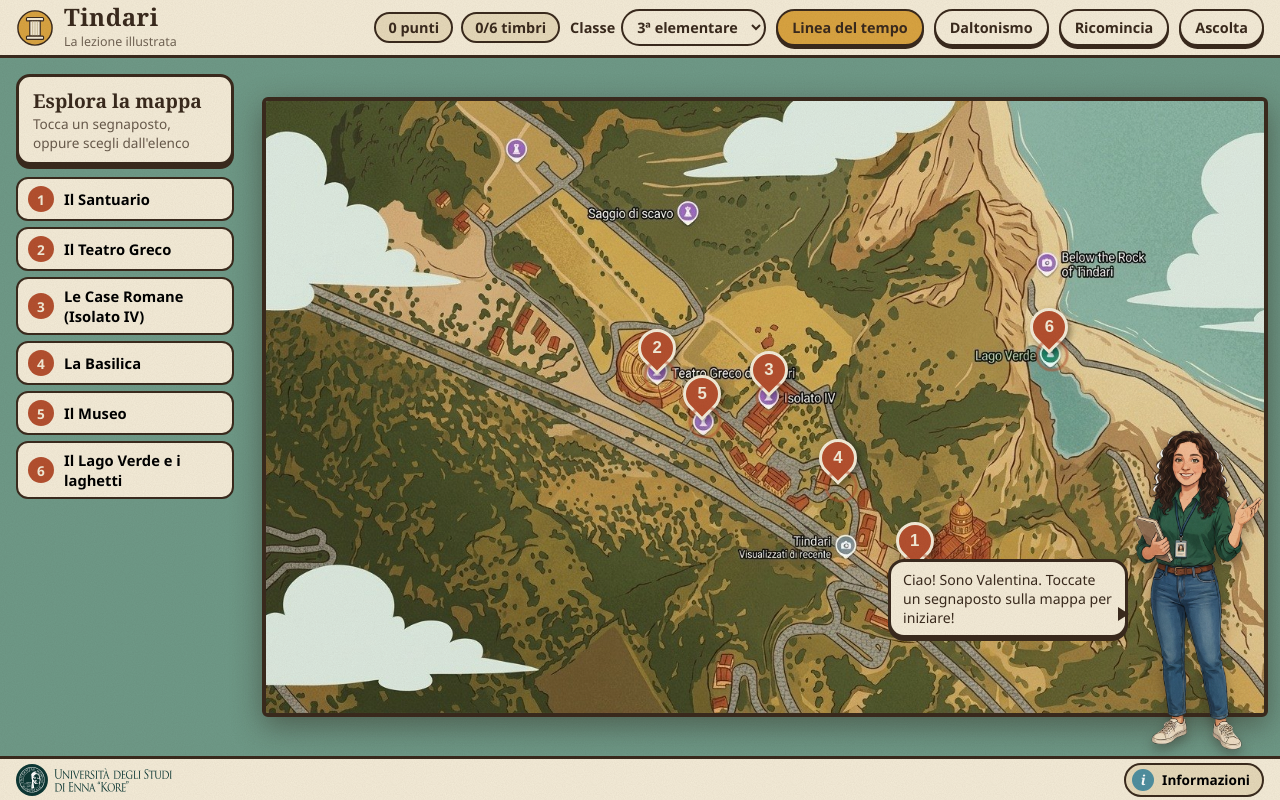
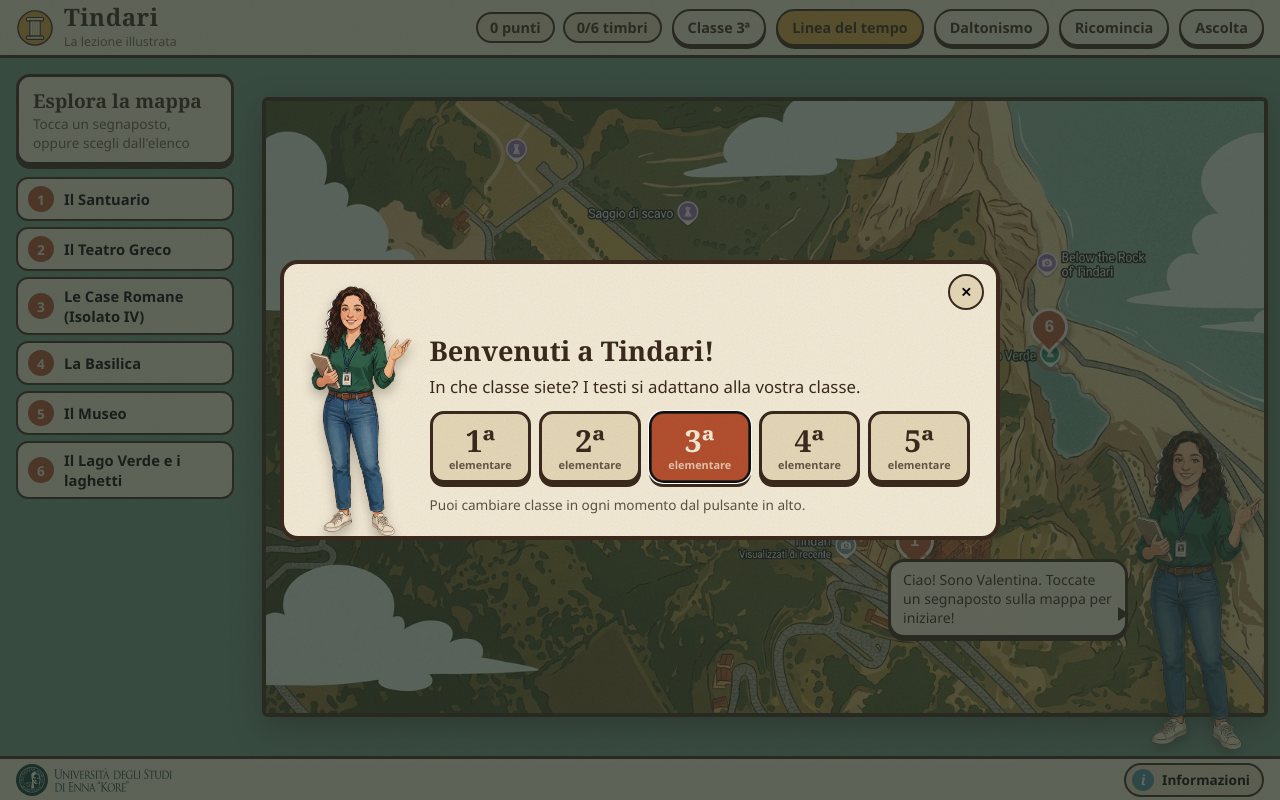
Before and after one commit to valentinamercadante/tesidilaureamercadantevalentina, a plain HTML site: page index.html in a window 1280 px wide. Drawn offline with Linux system fonts and the light colour scheme.

Commit message:
Sposta la scelta della classe in una finestra di benvenuto

```diff
--- a/app.js
+++ b/app.js
@@ -189,12 +189,16 @@ function setLevel(n) {
   const l = lv();
   document.documentElement.style.setProperty("--fs", l.fs);
   document.documentElement.classList.toggle("caps", l.caps);
-  $("sel-classe").value = n;
+  $("btn-classe").textContent = `Classe ${l.label}`;
+  document.querySelectorAll(".lvl").forEach((b) => b.classList.toggle("on", +b.dataset.n === n));
   const c = $("classe"); if (!c.value.trim() || /^[1-5]ª\s*$/.test(c.value)) c.value = l.label + " ";
   if (cur) { closeCard(); $("s-intro").textContent = tx().story[0]; }
 }
-$("sel-classe").innerHTML = LIVELLI.map((l) => `<option value="${l.n}">${l.label} elementare</option>`).join("");
-$("sel-classe").onchange = (e) => setLevel(+e.target.value);
+$("cm-btns").innerHTML = LIVELLI.map((l) => `<button class="lvl" data-n="${l.n}"><b>${l.label}</b><span>elementare</span></button>`).join("");
+function showClasse() { $("classe-modal").classList.remove("hidden"); (document.querySelector(".lvl.on") || document.querySelector(".lvl")).focus(); }
+$("cm-btns").addEventListener("click", (e) => { const b = e.target.closest(".lvl"); if (b) { setLevel(+b.dataset.n); $("classe-modal").classList.add("hidden"); } });
+$("cm-x").onclick = () => $("classe-modal").classList.add("hidden");
+$("btn-classe").onclick = showClasse;
 setLevel(lv().n);
 
 const CBKEY = "tindari-daltonismo";
@@ -211,9 +215,10 @@ $("cf-yes").onclick = () => {
   $("confirm").classList.add("hidden");
   st = { stamped: [], opened: {}, points: 0, wrong: {} }; save(); closeCard(); hush();
   $("win").classList.add("hidden"); if (cur) backHome(); else drawHome();
+  showClasse();
 };
-$("again").onclick = () => { st = { stamped: [], opened: {}, points: 0, wrong: {} }; save(); $("win").classList.add("hidden"); if (cur) backHome(); else drawHome(); };
-document.addEventListener("keydown", (e) => { if (e.key === "Escape") { if (!$("confirm").classList.contains("hidden")) return $("confirm").classList.add("hidden"); if (!$("card").classList.contains("hidden")) closeCard(); else if (cur) backHome(); } });
+$("again").onclick = () => { st = { stamped: [], opened: {}, points: 0, wrong: {} }; save(); $("win").classList.add("hidden"); if (cur) backHome(); else drawHome(); showClasse(); };
+document.addEventListener("keydown", (e) => { if (e.key === "Escape") { if (!$("classe-modal").classList.contains("hidden")) return $("classe-modal").classList.add("hidden"); if (!$("confirm").classList.contains("hidden")) return $("confirm").classList.add("hidden"); if (!$("card").classList.contains("hidden")) closeCard(); else if (cur) backHome(); } });
 window.addEventListener("resize", refit);
 $("mapimg").addEventListener("load", refit); $("photo").addEventListener("load", refit);
 
@@ -227,3 +232,6 @@ $("logo").innerHTML = LOGO; $("cert-logo").innerHTML = LOGO; $("cert-logo2").inn
 $("tl-list").innerHTML = TIMELINE.map(([d, t]) => `<li><b>${d}</b><span>${t}</span></li>`).join("");
 if ("speechSynthesis" in window) speechSynthesis.getVoices();
 drawHome(); refit();
+
+// All'apertura della pagina: scelta della classe
+showClasse();
--- a/index.html
+++ b/index.html
@@ -13,7 +13,7 @@
     <div><h1>Tindari</h1><span>La lezione illustrata</span></div>
   </div>
   <div class="score"><span id="pts"></span><span id="stp"></span></div>
-  <label class="cls" title="Livello dei testi">Classe <select id="sel-classe" aria-label="Classe"></select></label>
+  <button id="btn-classe" class="pill ghost" title="Cambia classe"></button>
   <button id="btn-time" class="pill">Linea del tempo</button>
   <button id="btn-cb" class="pill ghost" aria-pressed="false" title="Colori adatti a chi ha il daltonismo">Daltonismo</button>
   <button id="btn-reset" class="pill ghost" title="Azzera punti e timbri">Ricomincia</button>
@@ -73,6 +73,17 @@
 <div id="timeline" class="overlay hidden"><div class="sheet"><button class="x" data-close="timeline">✕</button>
   <h2>La storia di Tindari</h2><ol id="tl-list"></ol></div></div>
 
+<div id="classe-modal" class="overlay hidden" role="dialog" aria-modal="true" aria-labelledby="cm-t"><div class="sheet welcome">
+  <button class="x" id="cm-x" aria-label="Chiudi">✕</button>
+  <img src="img/guida.png" alt="" class="w-avatar">
+  <div class="w-body">
+    <h2 id="cm-t">Benvenuti a Tindari!</h2>
+    <p>In che classe siete? I testi si adattano alla vostra classe.</p>
+    <div id="cm-btns" class="lvls" role="group" aria-label="Scegli la classe"></div>
+    <p class="hint">Puoi cambiare classe in ogni momento dal pulsante in alto.</p>
+  </div>
+</div></div>
+
 <div id="confirm" class="overlay hidden" role="alertdialog" aria-labelledby="cf-t" aria-describedby="cf-d"><div class="sheet small-sheet">
   <h2 id="cf-t">Ricominciare la lezione?</h2>
   <p id="cf-d">Punti e timbri verranno azzerati e si riparte dalla mappa.</p>
--- a/style.css
+++ b/style.css
@@ -213,5 +213,21 @@ main { flex: 1; min-height: 0; position: relative; }
 #s-intro, #c-body, .opt, #checklist li, .guide .bubble { font-size: calc(1rem * var(--fs)); }
 .guide .bubble { font-size: calc(.8rem * var(--fs)); }
 html.caps #s-intro, html.caps #c-body, html.caps .opt, html.caps #checklist li, html.caps .guide .bubble, html.caps .fb { text-transform: uppercase; letter-spacing: .02em; }
-@media (max-width: 860px) { .cls { font-size: 0; } .cls select { font-size: .85rem; } }
+@media (max-width: 860px) {  }
 .side-guide .bubble { font-size: .85rem; }
+
+/* ---- Finestra di benvenuto: scelta della classe ---- */
+.welcome { width: min(720px, 100%); display: flex; align-items: flex-end; gap: 18px; padding: 22px 26px 0; overflow: hidden; }
+.w-avatar { height: 250px; width: auto; flex: none; align-self: flex-end; filter: drop-shadow(0 6px 6px rgba(40,30,20,.3)); }
+.w-body { flex: 1; padding-bottom: 22px; }
+.w-body h2 { margin: 0 30px 6px 0; font-size: 1.7rem; }
+.w-body p { margin: 4px 0 12px; font-size: 1.05rem; line-height: 1.4; }
+.w-body .hint { font-size: .85rem; margin: 12px 0 0; }
+.lvls { display: grid; grid-template-columns: repeat(5, 1fr); gap: 8px; }
+.lvl { font: inherit; cursor: pointer; display: flex; flex-direction: column; align-items: center; padding: 10px 2px 8px; background: var(--paper-d); color: var(--ink); border: 3px solid var(--ink); border-radius: 14px; box-shadow: 0 4px 0 var(--ink); }
+.lvl b { font-family: Georgia, serif; font-size: 1.9rem; line-height: 1.1; }
+.lvl span { font-size: .68rem; font-weight: 700; opacity: .75; }
+.lvl:hover { background: var(--ochre); } .lvl.on { background: var(--terra); color: var(--paper); }
+.lvl:active { transform: translateY(3px); box-shadow: 0 1px 0 var(--ink); }
+html.cb .lvl.on { background: #0072B2; }
+@media (max-width: 640px) { .w-avatar { display: none; } .welcome { padding: 18px; } .w-body { padding-bottom: 0; } }
```
Also changed, not shown: 1 other file.
